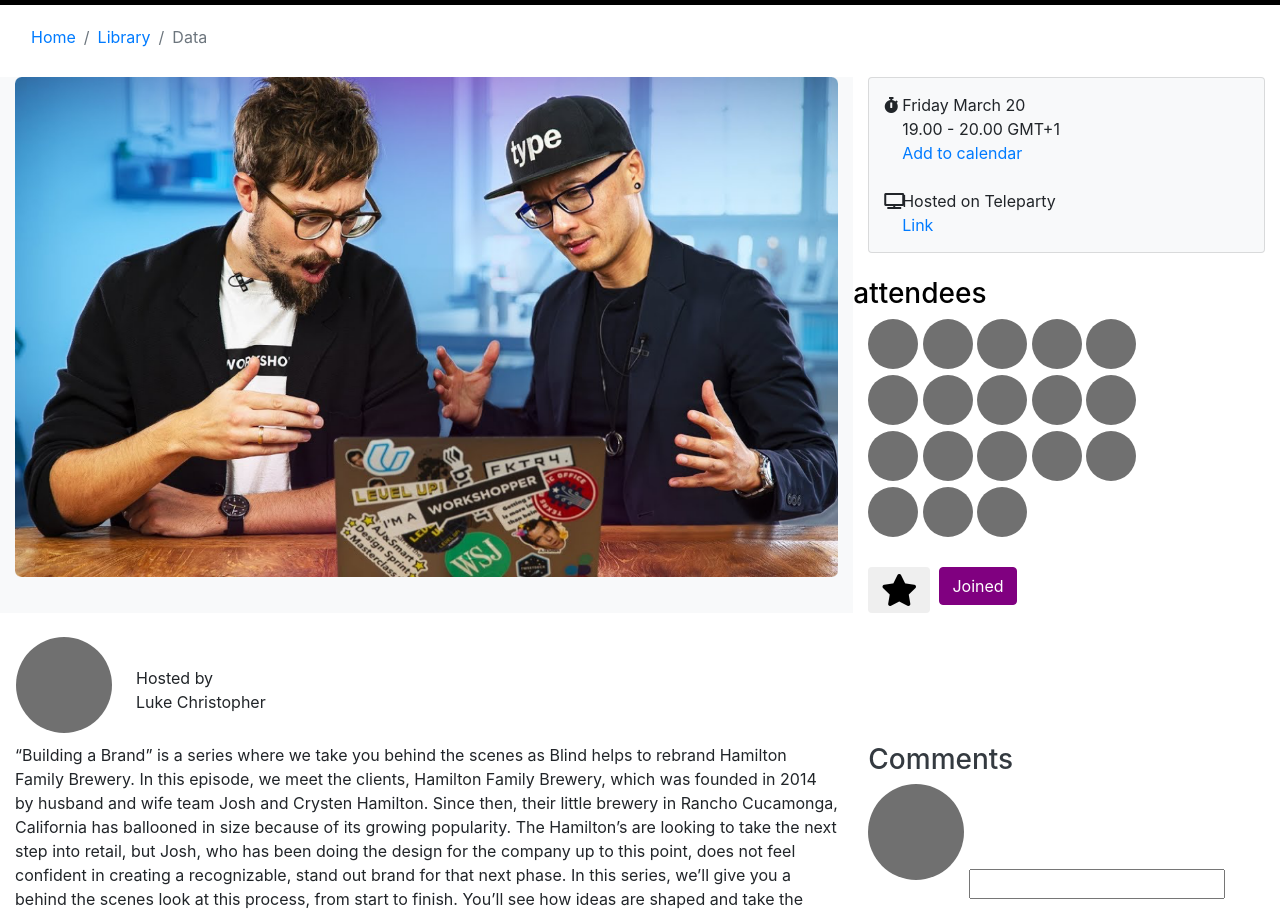
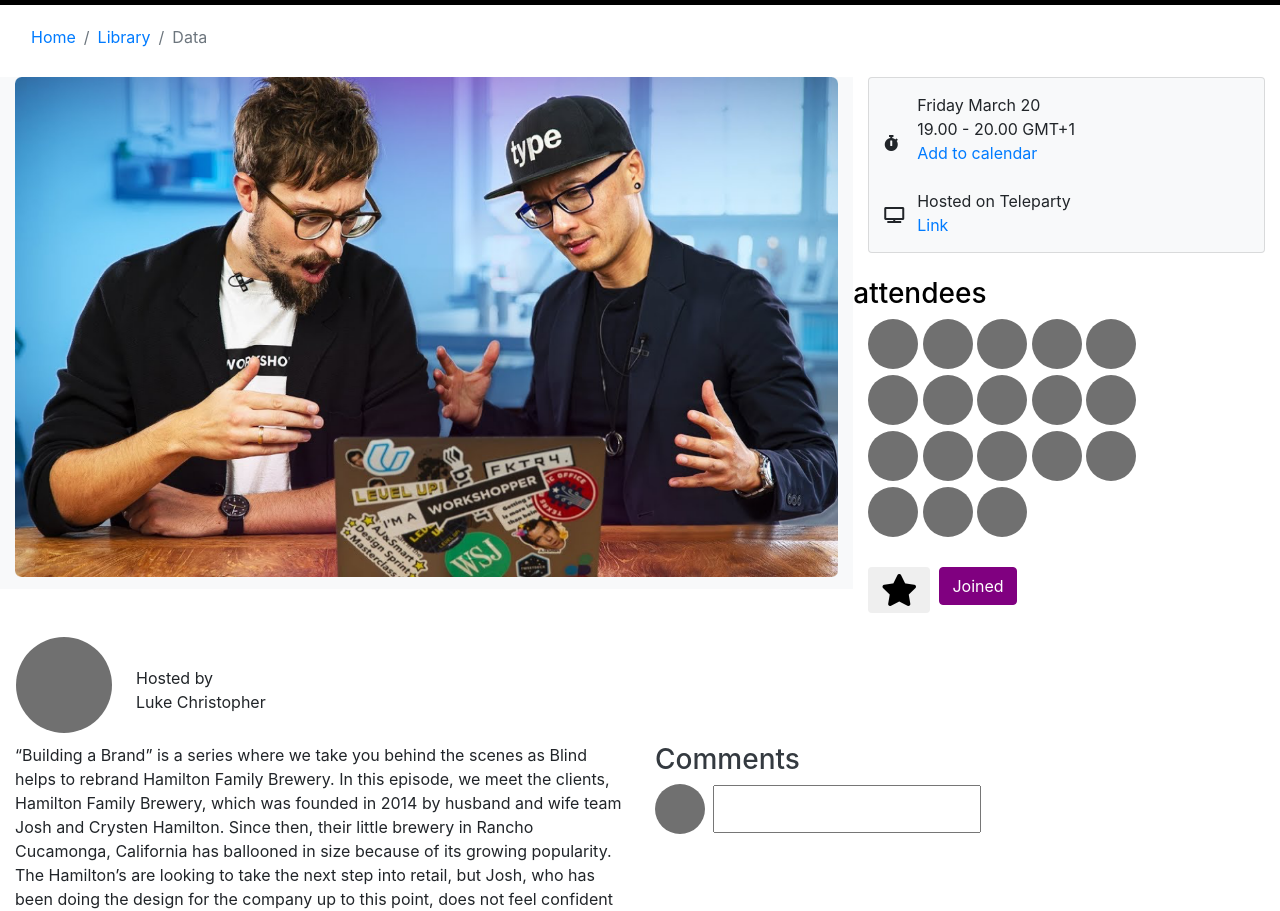
Before and after one commit to jr-tamaela/frontend, a website built with Parcel: page event-detail.html in a window 1280 px wide. Shown: the part 53-964 px from the top of the page. Built offline with nearby package versions, Linux system fonts and the light colour scheme.

Commit message:
added input styling

```diff
--- a/event-detail.html
+++ b/event-detail.html
@@ -78,20 +78,20 @@
         </div>
       </div>
       <div class="row mb-4">
-        <div class="col-lg-8 col-md-8 col-sm-12 col-12 bg-light">
+        <div class="col-lg-8 col-md-12 col-sm-12 col-12 bg-light mb-4">
           <img
             src="images/detailHeader.png"
             class="img-responsive w-100"
             alt=""
           />
         </div>
-        <div class="col-lg-4 col-md-4 col-sm-12 col-12">
+        <div class="col-lg-4 col-md-12 col-sm-12 col-12">
           <div class="card bg-light mb-4">
             <div class="row align-items-center mb">
-              <div class="col-1 align-self-start mt-1 text-center">
+              <div class="col-1 align-self-center mt-1 text-center">
                 <i class="fas fa-stopwatch"></i>
               </div>
-              <div class="col-11 mb-4 pl-0">
+              <div class="col-11 mb-4">
                 <p class="d-inline-block mb-0">
                   Friday March 20 <br />
                   19.00 - 20.00 GMT+1
@@ -101,10 +101,10 @@
               </div>
             </div>
             <div class="row align-items-center">
-              <div class="col-1 align-self-start mt-1 text-center">
+              <div class="col-1 align-self-center mt-1 text-center">
                 <i class="fas fa-tv"></i>
               </div>
-              <div class="col-11 pl-0">
+              <div class="col-11">
                 <p class="d-inline-block mb-0">Hosted on Teleparty</p>
                 <br />
                 <a href="">Link</a>
@@ -166,7 +166,7 @@
         </div>
       </div>
       <div class="row">
-        <div class="col-lg-8 col-md-8 cold-sm-12 col-12">
+        <div class="col-lg-6 col-md-6 cold-sm-12 col-12">
           <p>
             “Building a Brand” is a series where we take you behind the scenes
             as Blind helps to rebrand Hamilton Family Brewery. In this episode,
@@ -183,10 +183,10 @@
             website, and ultimately see the brand launch.
           </p>
         </div>
-        <div class="col-lg-4 col-md-4 cold-sm-12 col-12">
+        <div class="col-lg-6 col-md-6 cold-sm-12 col-12">
           <h3 class="text-dark">Comments</h3>
-          <div>
-            <div class="img-round-author"></div>
+          <div class="d-flex align-items-center">
+            <div class="img-round-profile mr-2"></div>
             <input class="comment-input" type="text" />
           </div>
         </div>
--- a/scss/components/_images.scss
+++ b/scss/components/_images.scss
@@ -13,3 +13,12 @@
   border-radius: 50%;
   margin-bottom: 10px;
 }
+
+.img-round-profile {
+  width: 50px;
+  height: 50px;
+  border-radius: 50%;
+  border: none;
+  display: inline-block;
+  background-color: $grey;
+}
--- /dev/null
+++ b/scss/components/_inputs.scss
@@ -0,0 +1,4 @@
+.comment-input {
+  height: 3rem;
+  padding: 0.5rem;
+}
--- a/scss/index.scss
+++ b/scss/index.scss
@@ -11,6 +11,7 @@
 @import "components/btn";
 @import "components/cards";
 @import "components/images";
+@import "components/inputs";
 
 .bg-dark {
   background-color: $dark !important;
```
